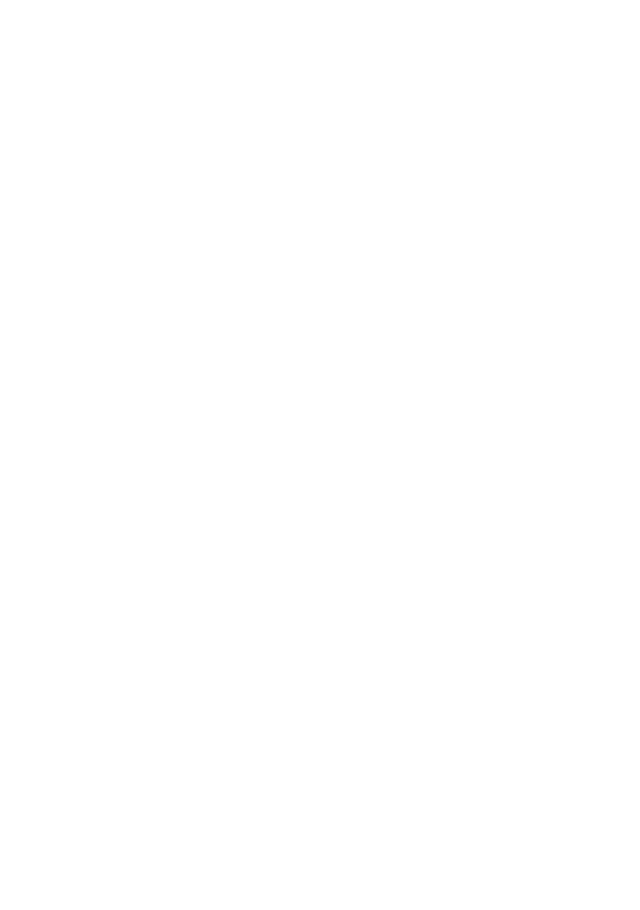
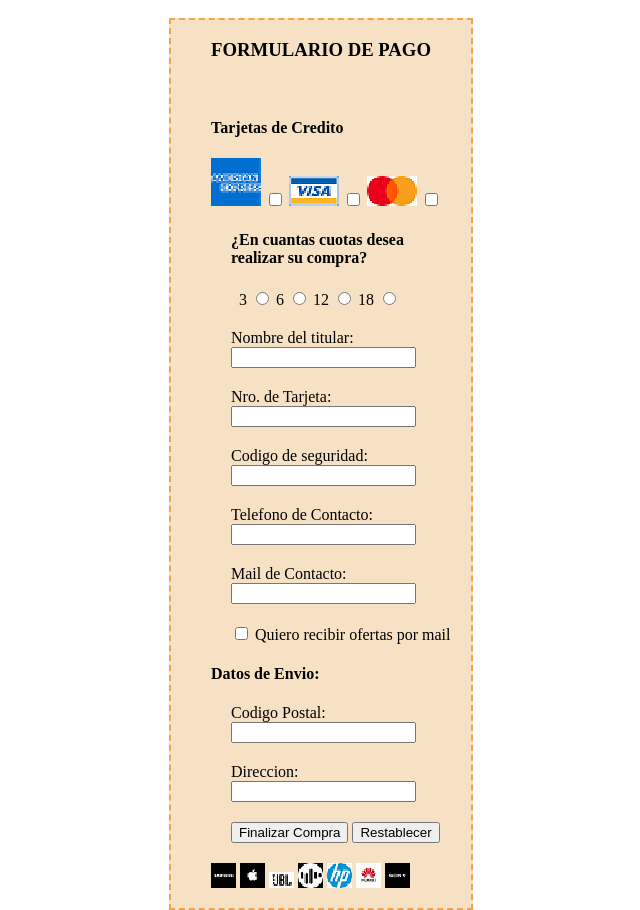
Before and after one commit to MatiDupont/Proyecto-HTML, a plain HTML site: page index.html in a window 1280 px wide. Shown: the whole page, without its empty margins (589-1229 px from the left). Before the commit the page ends 800 px from the top, so only its background shows below. Drawn offline with Linux system fonts and the light colour scheme.

Commit message:
Formulario de pago terminado

```diff
--- a/index.html
+++ b/index.html
@@ -4,14 +4,121 @@
     </head>
 
     <body>
+        <div id="contenedor">
             <header>
             </header>
 
             <main>
+
+
+                <form action="servidor.html" method="POST">
+                    <h3 align="center" strong> FORMULARIO DE PAGO </h3>
+
+                    &nbsp;
+
+                    <ul>
+                        <h4 strong> Tarjetas de Credito </h4>
+
+                        <img src="images/American.png"> <input type="checkbox">
+                        <img src="images/VISA.png"> <input type="checkbox">
+                        <img src="images/Master.png"> <input type="checkbox">
+
+                        <li>
+                            <h4> ¿En cuantas cuotas desea realizar su compra? </h4>
+
+                            &nbsp;
+
+                            <label for="op_3"> 3 </label>
+                            <input type="radio" name="opcion_pago" value="3" id="op_3">
+
+                            <label for="op_3"> 6 </label>
+                            <input type="radio" name="opcion_pago" value="6" id="op_6">
+
+                            <label for="op_3"> 12 </label>
+                            <input type="radio" name="opcion_pago" value="12" id="op_12">
+
+                            <label for="op_3"> 18 </label>
+                            <input type="radio" name="opcion_pago" value="12" id="op_12">
+                        </li>
+
+                        <li>
+                            <label for="inTitular"> Nombre del titular: </label>
+                            <input type="text" id="inTitular" name="nombre_usuario" required>
+                        </li>
+
+                        <li>
+                            <label for="inTarjeta"> Nro. de Tarjeta: </label>
+                            <input type="number" id="inTarjeta" name="tarjeta_usuario" minlength="16" maxlength="16" required>
+                        </li>
+
+                        <li>
+                            <label for="inCodigo"> Codigo de seguridad: </label>
+                            <input type="password" id="inCodigo" name="codigo_usuario" maxlength="3" required>
+                        </li>
+
+                        <li>
+                            <label for="inTelefono"> Telefono de Contacto: </label>
+                            <input type="number" id="inTelefono" name="numero_usuario" maxlength="10" required>
+                        </li>
+
+                        <li>
+                            <label for="inMail"> Mail de Contacto: </label>
+                            <input type="email" id="inMail" name="mail_usuario" required>
+                        </li>
+
+                        <li>
+                            <input type="checkbox" id="inCheckmail">
+                            <label for="inCheckmail"> Quiero recibir ofertas por mail </label>
+                        </li>
+
+                        <h4>Datos de Envio: </h4>
+
+                        <li>
+                            <label for="inCodigoPostal"> Codigo Postal: </label>
+                            <input type="number" id="inCodigoPostal" name="codigo_postal" maxlength="5" required>
+                        </li>
+
+                        <li>
+                            <label for="inDireccion"> Direccion: </label>
+                            <input type="text" id="inDireccion" name="direccion_usuario" required>
+                        </li>
+
+                        <li>
+                            <button type="submit"> Finalizar Compra </button>
+                            <button type="reset"> Restablecer </button>
+                        </li
+
+                        <img src="images/dell.png">
+                        <img src="images/samsung.png">
+                        <img src="images/apple.jpg">
+                        <img src="images/jbl.png">
+                        <img src="images/str.jpg">
+                        <img src="images/hp.png">
+                        <img src="images/huawei.png">
+                        <img src="images/sony.png">
+                    </ul>
+                </form>
+
+
             </main>
 
             <footer>
             </footer>
 
+        </div>
     </body>
+    <style>
+        li{
+            margin: 20px;
+            list-style-type: none;
+        }
+        form{
+            position: relative;
+            top: 10px;
+            left: 750px;
+            border: 2px dashed rgb(238, 165, 81);
+            width: 300px;
+            background-color: rgb(247, 225, 197);
+        }
+    </style>
 </html>
```
Also changed, not shown: images/American.png (added), images/Master.png (added), images/VISA.png (added), images/apple.jpg (added), images/dell.png (added), images/hp.png (added), images/huawei.png (added), images/jbl.png (added), images/samsung.png (added), images/sony.png (added), images/str.jpg (added). Lines whose indentation alone changed are shown as unchanged.
